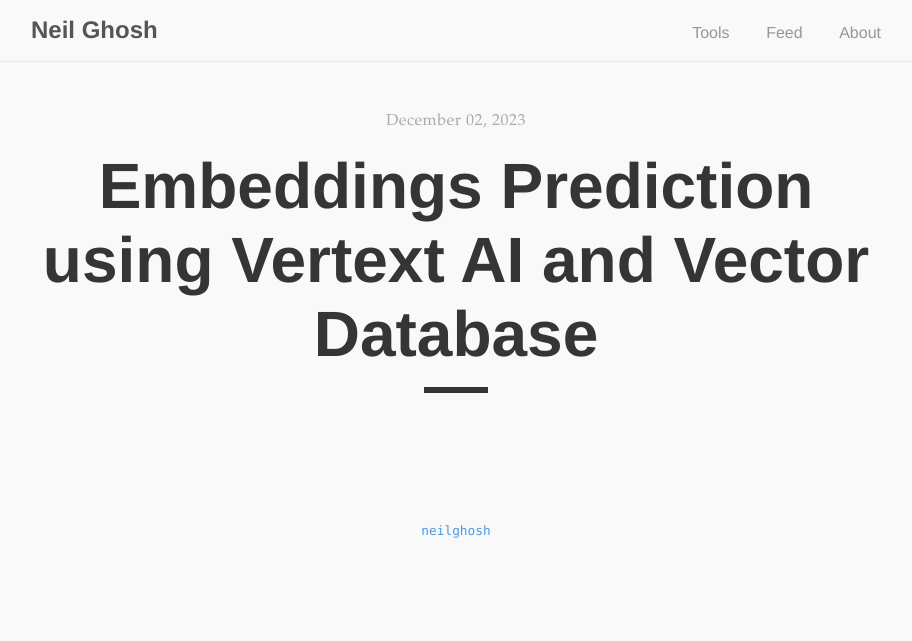
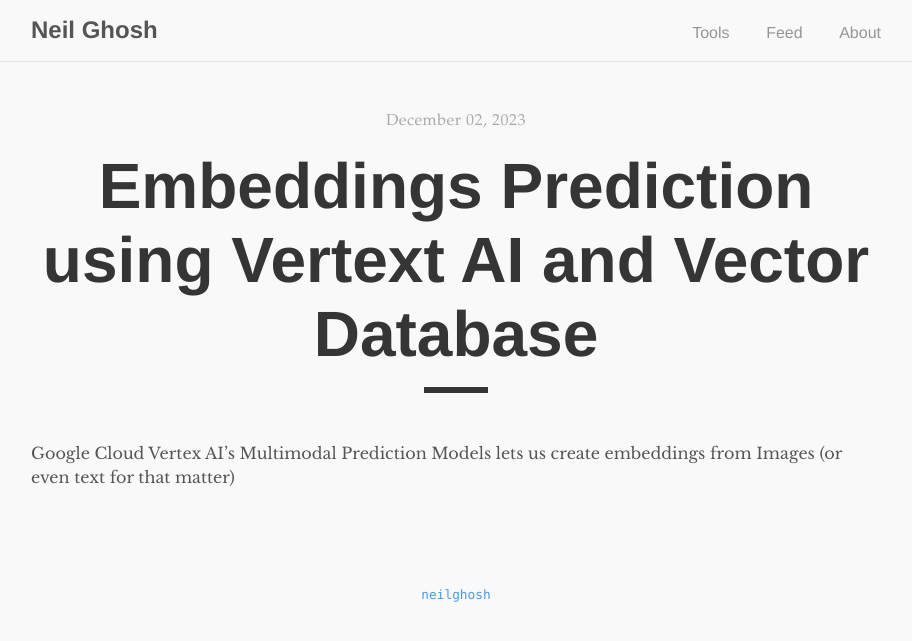
Before and after one commit to neilghosh/neilghosh.github.io, a Jekyll site: the page built from _posts/2023/2023-12-02-embeddings-prediction-using-vertext-ai-and-vector-database.md.md, in a window 1280 px wide. Shown: the top 641 px of the page, without its empty margins (184-1096 px from the left). Built offline with Jekyll 4.4.1, drawn with Linux system fonts in a browser that asks for light colours.

Commit message:
_posts/2023/2023-12-02-embeddings-prediction-using-vertext-ai-and-vector-database.md.md updated from https://stackedit.io/

```diff
--- a/_posts/2023/2023-12-02-embeddings-prediction-using-vertext-ai-and-vector-database.md.md
+++ b/_posts/2023/2023-12-02-embeddings-prediction-using-vertext-ai-and-vector-database.md.md
@@ -3,6 +3,7 @@ layout: post
 title: "Embeddings Prediction using Vertext AI and Vector Database"
 description: ""
 ---
+Google Cloud Vertex AI's Multimodal Prediction Models lets us create embeddings from Images (or even text for that matter)
 <!--stackedit_data:
-eyJoaXN0b3J5IjpbNzYxODEwMDA0XX0=
+eyJoaXN0b3J5IjpbMzI4NzE2ODUzLDc2MTgxMDAwNF19
 -->
```
